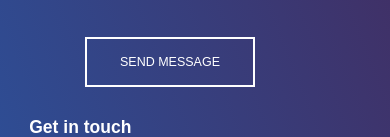
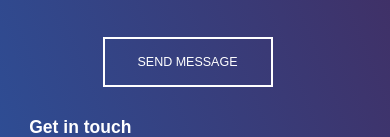
Before and after one commit to arnavdesk/My_Resume_Project, a plain HTML site: page index.html in a window 390 px wide. Shown: the part 6026-6163 px from the top of the page. Drawn offline with Linux system fonts and the light colour scheme.

Commit message:
improved button positioning in contact form

```diff
--- a/style.css
+++ b/style.css
@@ -666,6 +666,10 @@ section:nth-child(2n+1){
 
 @media screen and (max-width:650px){
 
+    .contact-form-btn{
+        margin-left: 35px;
+    }
+
     .timeline-box::after{
         margin-top: -145px !important;
     }
```
Also changed, not shown: ._index.html (added).
